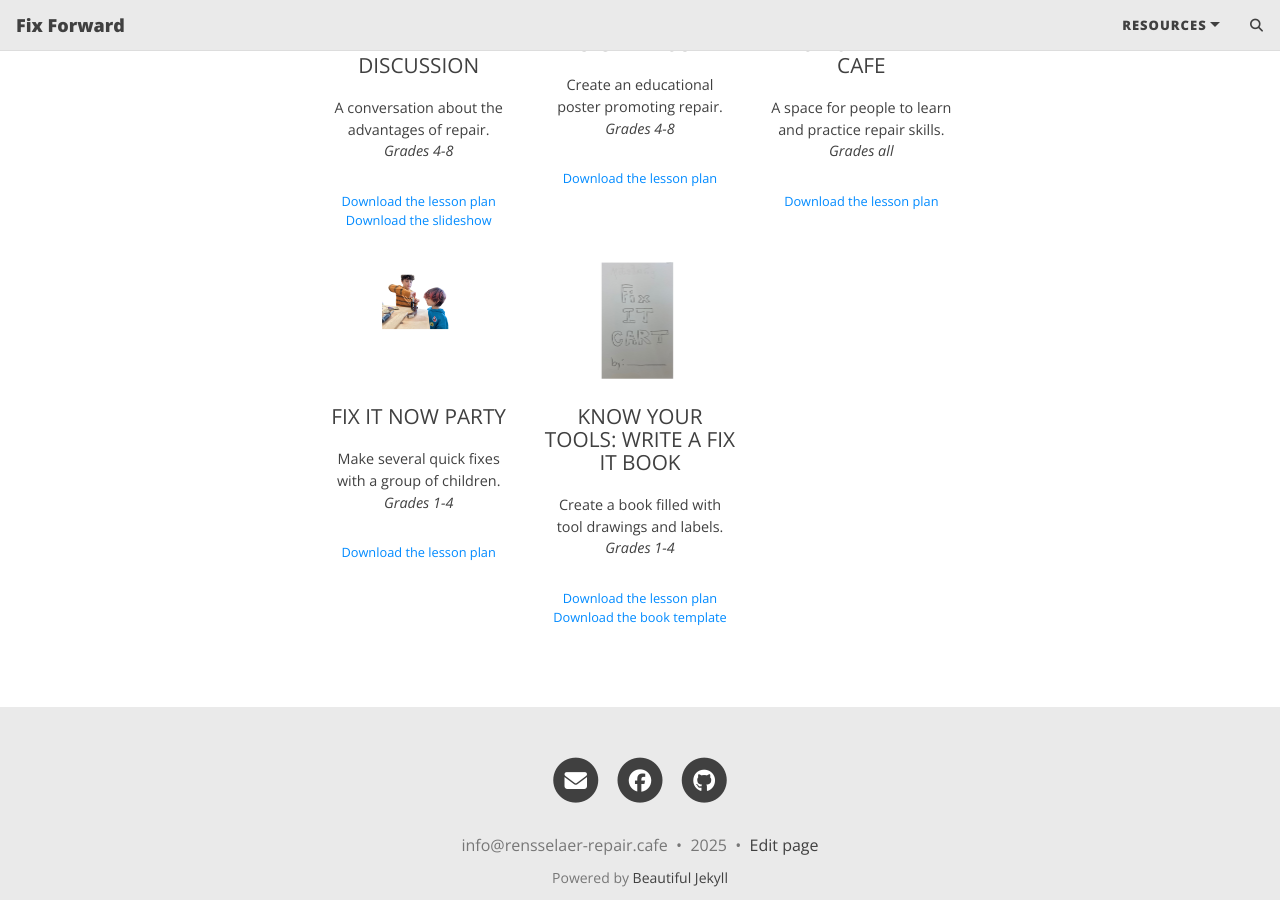
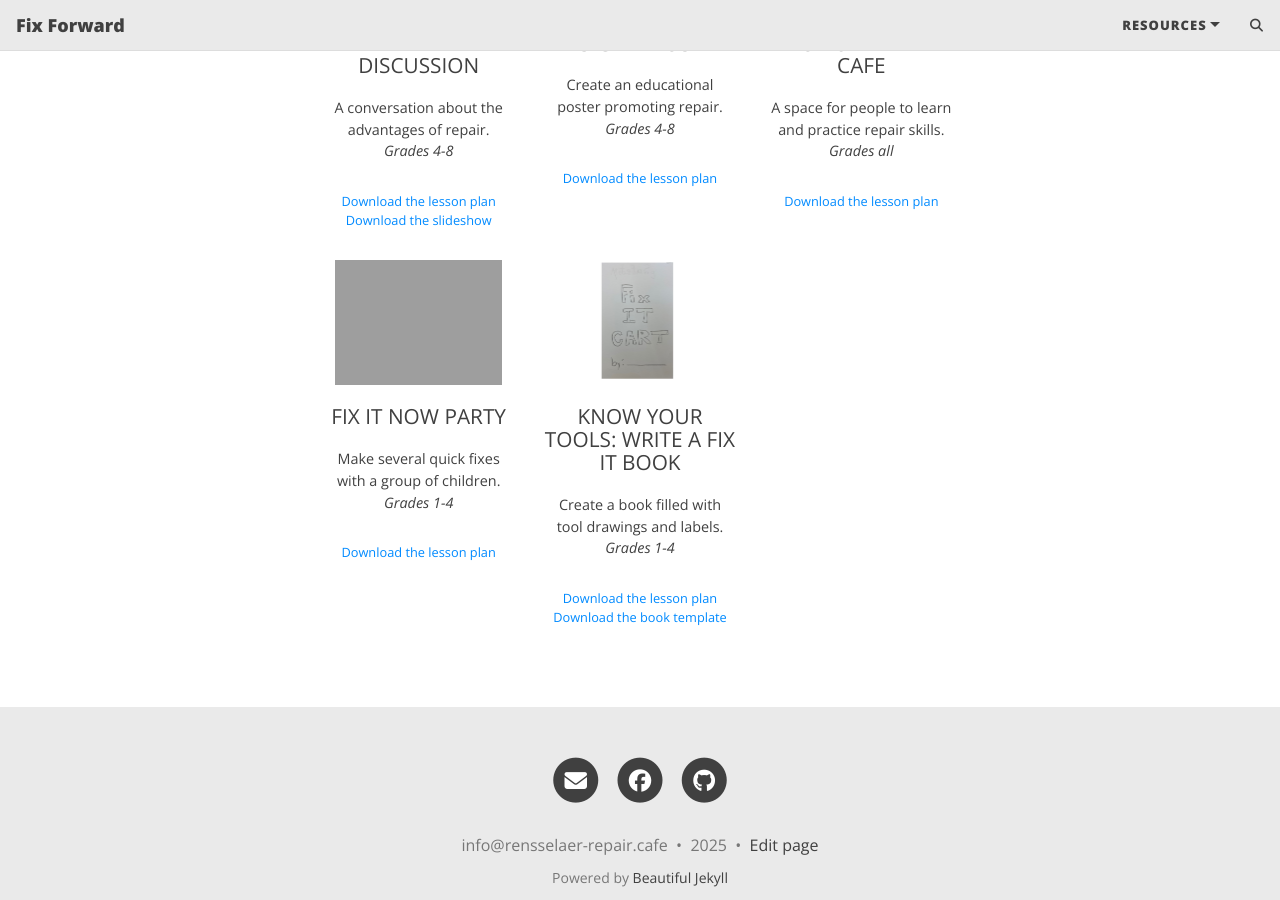
Before and after one commit to Rensselaer-Repair-Cafe/fix-forward, a Jekyll site: the page built from index.html, in a window 1280 px wide and 900 px high, scrolled down 2159 px. Built offline with Jekyll 4.4.1, drawn with Linux system fonts in a browser that asks for light colours; the list of posts is cut into pages by our own code; comment, search, counter and statistics services are not loaded.

Commit message:
use new image

```diff
--- a/index.html
+++ b/index.html
@@ -79,7 +79,7 @@ lessons:
     grades: all
     lesson_plan: /FF LESSONS/Pop Up Repair Cafe/Pop Up Repair Cafe Fix Forward lesson plan.pdf
   - title: FIX IT NOW PARTY
-    img: /FF LESSONS/Fix It Now Party/FixItCartThumbnail (1).jpg
+    img: /FF LESSONS/Fix It Now Party/Fix It Now Party.png
     content: Make several quick fixes with a group of children.
     grades: 1-4
     lesson_plan: /FF LESSONS/Fix It Now Party/FixItNowParty.pdf
```
